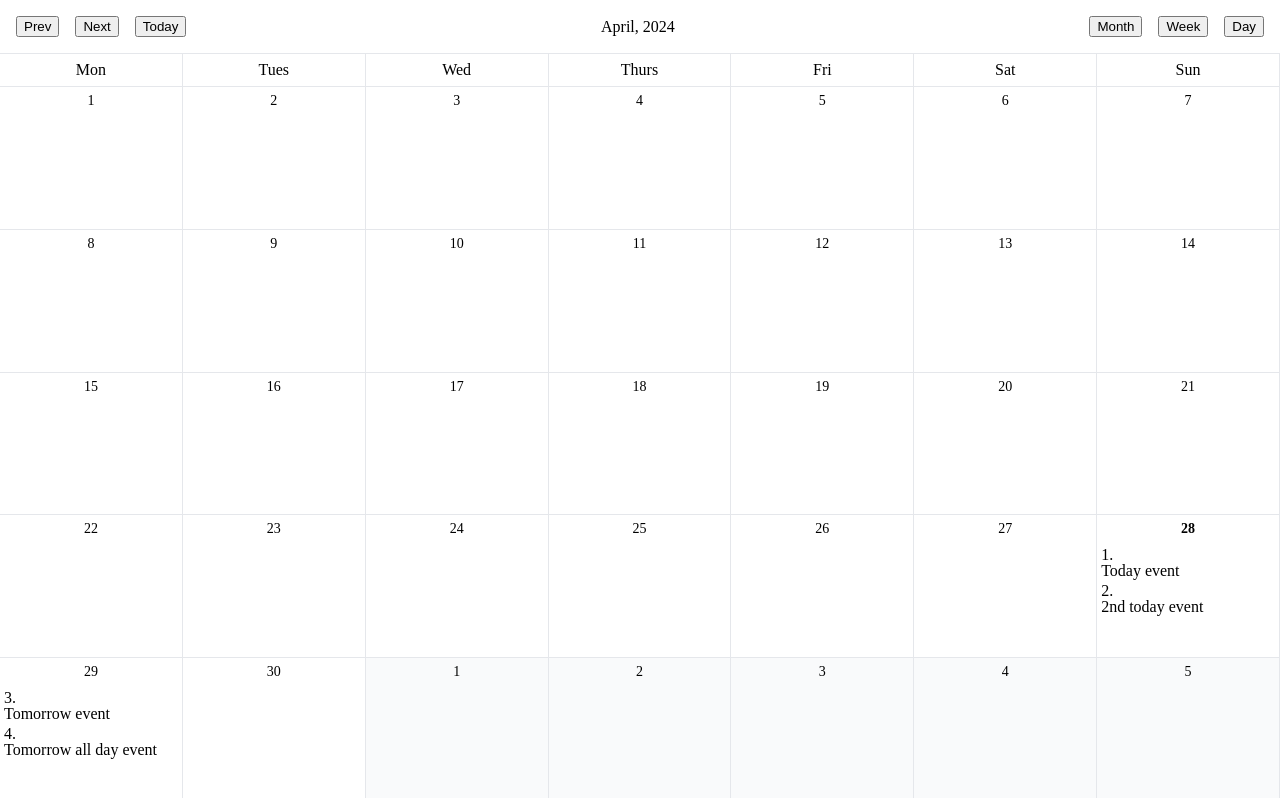
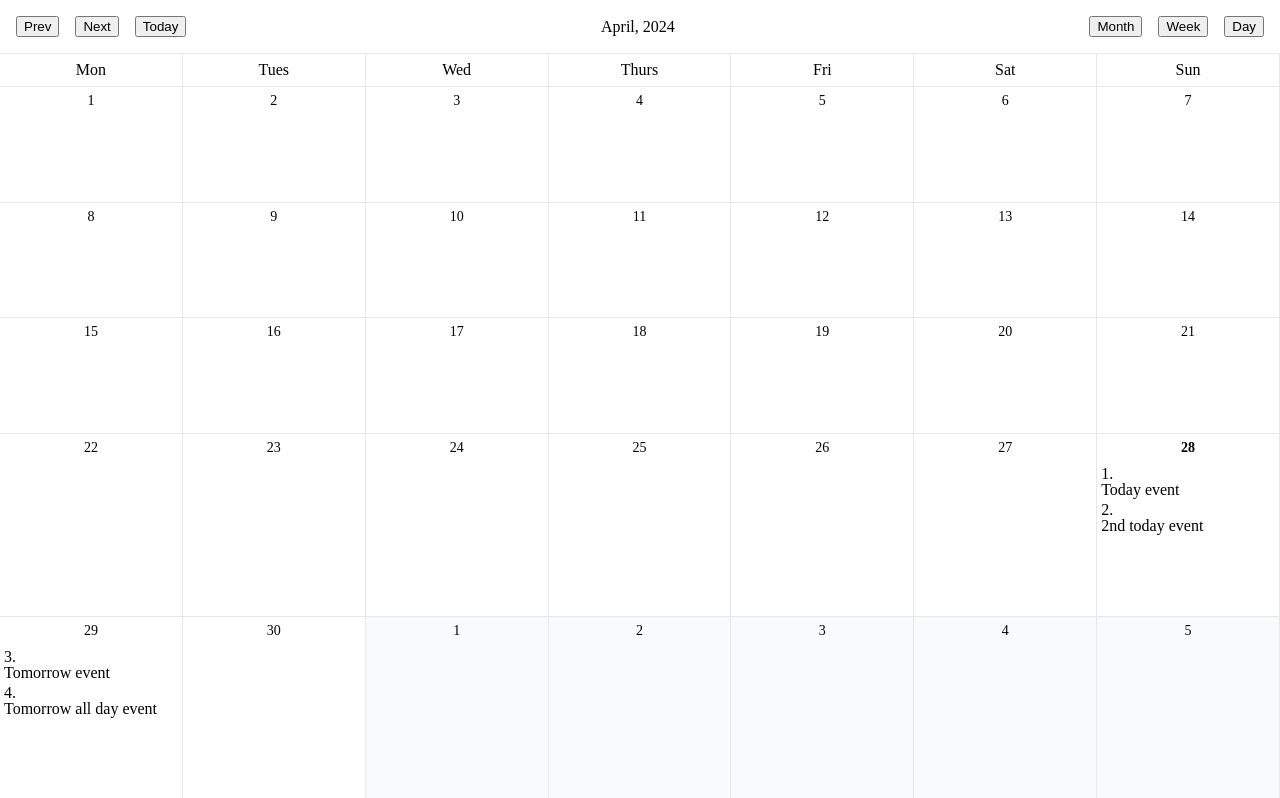
Before and after one commit to dragos-boisteanu/vue3-events-calendar, a Vue app: page / in a window 1280 px wide. Built offline with nearby package versions, Linux system fonts and the light colour scheme.

Commit message:
handle 5 or 6 rows months

```diff
--- a/src/components/monthComponent.vue
+++ b/src/components/monthComponent.vue
@@ -160,7 +160,7 @@ const monthDays = computed(() => {
   flex: 1 1 0;
   display: grid;
   grid-template-columns: repeat(7, minmax(0, 1fr));
-  grid-template-rows: repeat(5, minmax(0, 1fr));
+  grid-auto-columns: minmax(0, 1fr);
   overflow-y: auto;
 }
 .day {
```
